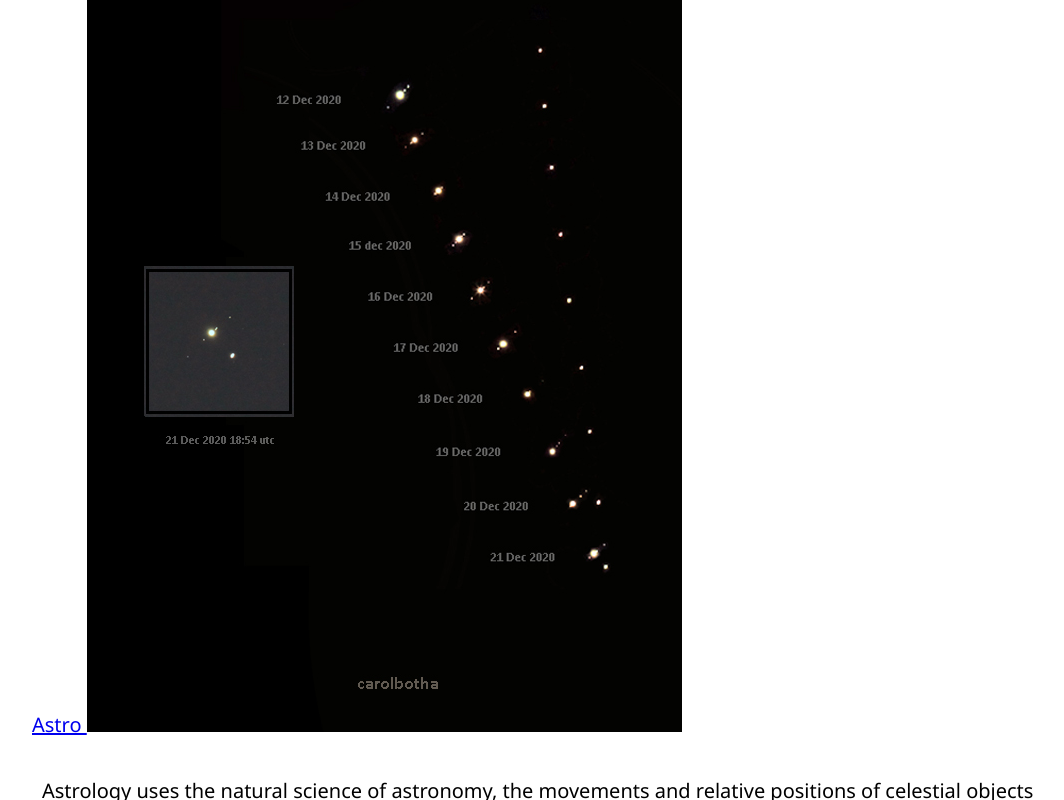
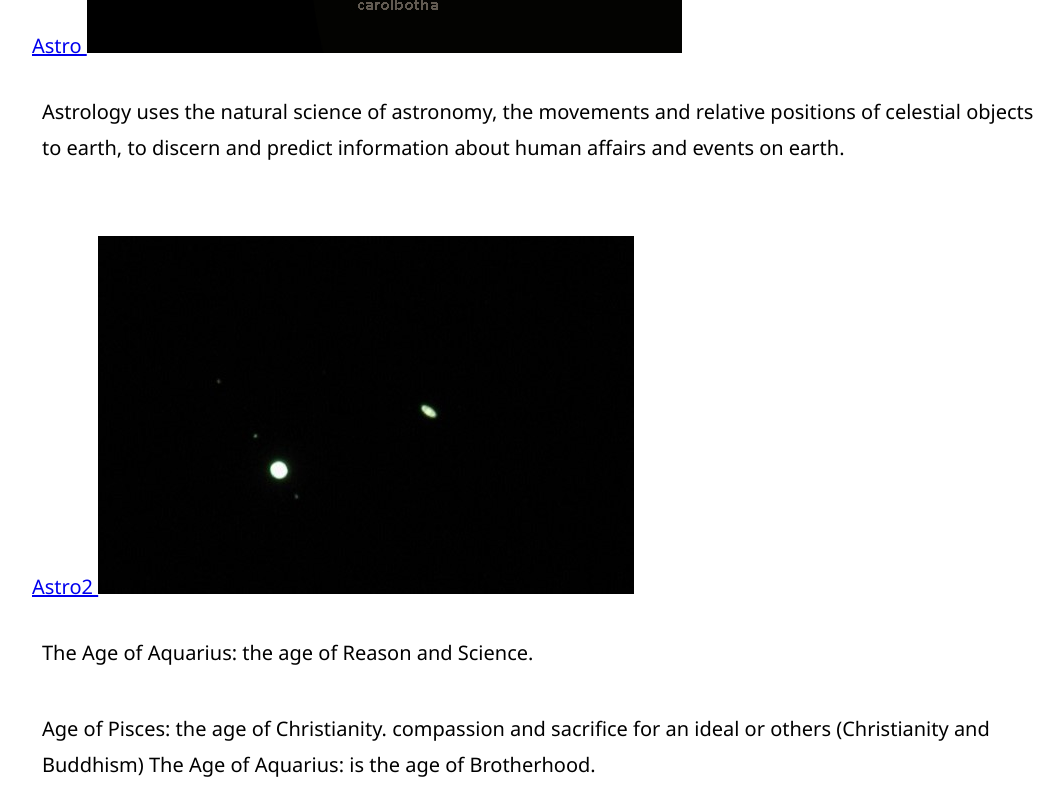
Before and after one commit to KC-CG-Oct-2021/assignment-4-html-me-something-Arionly, a website: page index.html in a window 1280 px wide. Shown: the part 5050-5850 px from the top of the page, without its empty margins (96-1160 px from the left). Drawn offline with Linux system fonts and the light colour scheme.

Commit message:
collage of images

```diff
--- a/index.html
+++ b/index.html
@@ -88,6 +88,9 @@
 
       <article class="container">
         <!-- Write your HTML in this file! -->
+        <a href="#">Astro2
+          <img src="images\EpzrkQ1WwAEqfUv KCMOsml.png">
+         </a>
         <p>The Age of Aquarius: the age of Reason and Science. </p>
         <p>Age of Pisces: the age of Christianity. compassion and sacrifice for an ideal or others (Christianity and Buddhism) The Age of Aquarius: is the age of Brotherhood.</p>
       </article>
```
Also changed, not shown: images/Aquarius lyrics.JPG (added), images/EpzrkQ1WwAEqfUv KCMO.png (deleted), images/collage2jupitorsaturn.jpg (added), images/conjuction3collage.jpg (added), images/conjunction Jupiter Saturn.JPG (added).
